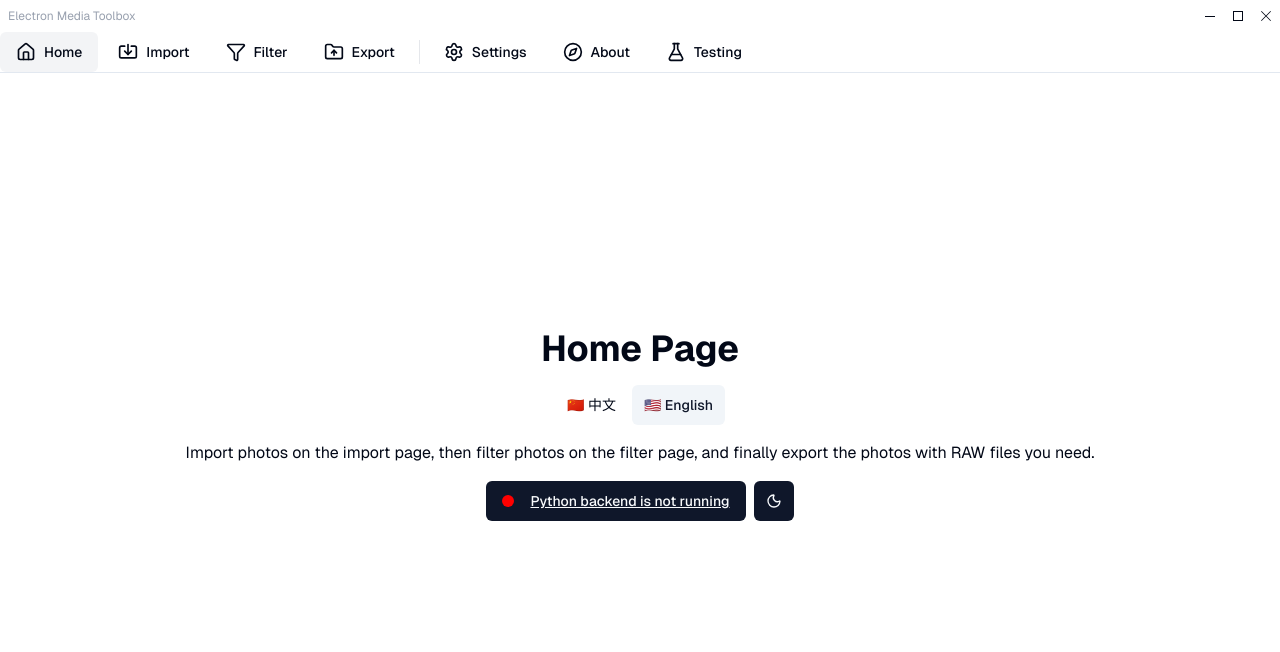
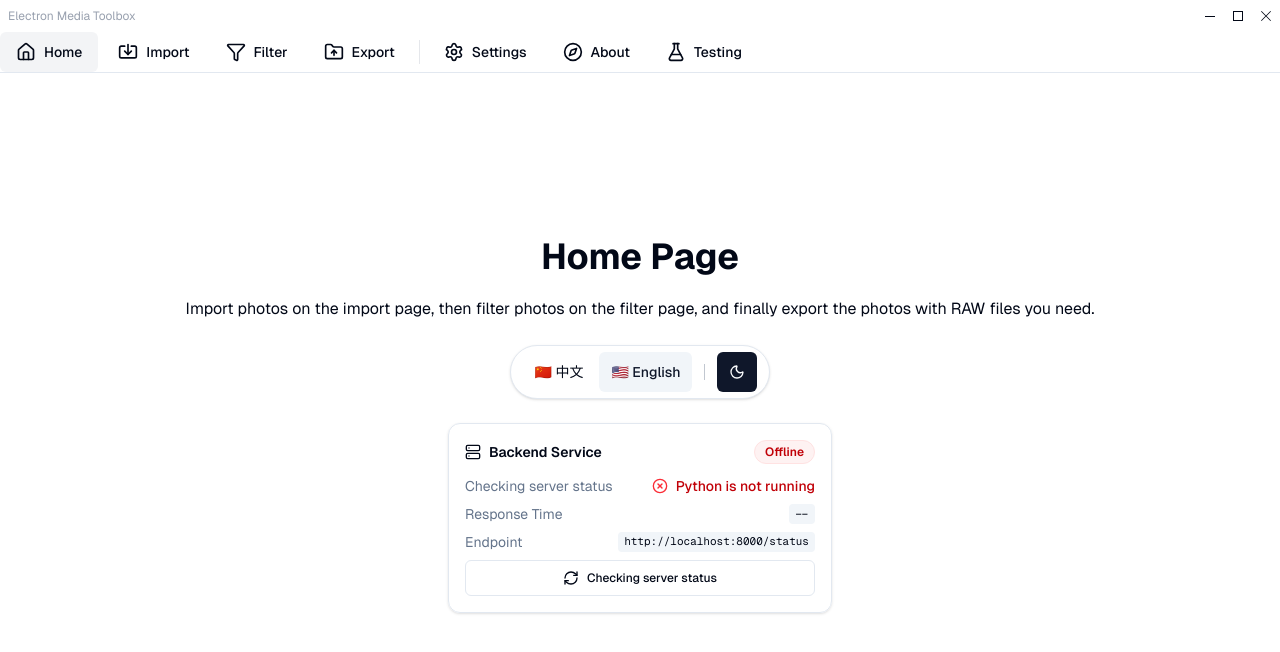
Before and after one commit to SMARK2022/electron-media-toolbox, a React (Vite) app: page / in a window 1280 px wide. Shown: the top 652 px of the page. Built offline with nearby package versions, Linux system fonts and the light colour scheme; no server answers.

Commit message:
feat: 添加主页后端状态监控功能，优化状态显示和响应时间，更新设置页面导入React

```diff
--- a/src/localization/i18n.ts
+++ b/src/localization/i18n.ts
@@ -10,14 +10,22 @@ i18n.use(initReactI18next).init({
           title: "Home Page",
           description: "This is an example of translation in en",
         },
+        homePage: {
+          backendService: "Backend Service",
+          responseTime: "Response Time",
+          endpoint: "Endpoint",
+          statusOnline: "Online",
+          statusOffline: "Offline",
+          statusConnecting: "Connecting",
+        },
         instructions: {
           importPhotos:
             "Import photos on the import page, then filter photos on the filter page, and finally export the photos with RAW files you need.",
         },
         status: {
           checking: "Checking server status",
-          backendRunning: "Python backend is running",
-          backendNotRunning: "Python backend is not running",
+          backendRunning: "Python is running",
+          backendNotRunning: "Python is not running",
           exportingPhotos: "Exporting Photos",
           exportComplete: "Export Complete",
           exportInProgress:
@@ -151,14 +159,22 @@ i18n.use(initReactI18next).init({
           title: "主页",
           description: "这是一个中文翻译示例",
         },
+        homePage: {
+          backendService: "后端服务",
+          responseTime: "响应时间",
+          endpoint: "接口地址",
+          statusOnline: "在线",
+          statusOffline: "离线",
+          statusConnecting: "连接中",
+        },
         instructions: {
           importPhotos:
             "在导入页面中导入照片，然后在筛选页面中进行照片筛选，最终导出您需要的照片 (连带RAW文件)。",
         },
         status: {
           checking: "检查服务器状态中",
-          backendRunning: "Python后端已启动",
-          backendNotRunning: "Python后端未启动",
+          backendRunning: "Python已启动",
+          backendNotRunning: "Python未启动",
           exportingPhotos: "正在导出照片",
           exportComplete: "导出完成",
           exportInProgress: "程序正在保存中，将会耗时较长未响应，请耐心等待。",
--- a/src/pages/HomePage.tsx
+++ b/src/pages/HomePage.tsx
@@ -1,34 +1,55 @@
 import LangToggle from "@/components/LangToggle";
 import ToggleTheme from "@/components/ToggleTheme";
 import { Button } from "@/components/ui/button";
+import { cn } from "@/lib/utils";
+import {
+  Activity,
+  CheckCircle2,
+  XCircle,
+  RefreshCw,
+  Server,
+} from "lucide-react";
 import React, { useEffect, useState } from "react";
 import { useTranslation } from "react-i18next";
 
 export default function HomePage() {
   const { t, i18n } = useTranslation();
   const [serverStatusKey, setServerStatusKey] = useState("status.checking");
-  const [statusColor, setStatusColor] = useState("gray");
+  const [status, setStatus] = useState<"loading" | "success" | "error">(
+    "loading",
+  );
+  const [latency, setLatency] = useState<number | null>(null);
 
   const checkServerStatus = async () => {
     try {
+      setStatus("loading");
+      setServerStatusKey("status.checking");
+      setLatency(null);
+
       const controller = new AbortController();
       const timeoutId = setTimeout(() => controller.abort(), 1000);
+      const start = Date.now();
 
       const response = await fetch("http://localhost:8000/status", {
         signal: controller.signal,
       });
       clearTimeout(timeoutId);
 
+      const end = Date.now();
+
       if (response.ok) {
         setServerStatusKey("status.backendRunning");
-        setStatusColor("green");
+        setStatus("success");
+        setLatency(end - start);
       } else {
         setServerStatusKey("status.backendNotRunning");
-        setStatusColor("red");
+        setStatus("error");
+        setLatency(null);
       }
     } catch {
       setServerStatusKey("status.backendNotRunning");
-      setStatusColor("red");
+      setStatus("error");
+      setLatency(null);
     }
   };
 
@@ -36,30 +57,116 @@ export default function HomePage() {
     checkServerStatus();
   }, [i18n.language]);
 
+  const renderStatusIcon = () => {
+    if (status === "success") {
+      return <CheckCircle2 className="h-4 w-4 text-green-500" />;
+    }
+    if (status === "error") {
+      return <XCircle className="h-4 w-4 text-red-500" />;
+    }
+    return <Activity className="h-4 w-4 animate-pulse text-yellow-500" />;
+  };
+
+  const statusLabelClass = cn(
+    "font-medium text-sm",
+    status === "success"
+      ? "text-green-700"
+      : status === "error"
+        ? "text-red-700"
+        : "text-yellow-700",
+  );
+
+  const badgeClass = cn(
+    "inline-flex items-center gap-1 rounded-full px-2.5 py-0.5 text-[12px] font-semibold border",
+    status === "success" && "border-green-100 bg-green-50 text-green-700",
+    status === "error" && "border-red-100 bg-red-50 text-red-700",
+    status === "loading" && "border-yellow-100 bg-yellow-50 text-yellow-700",
+  );
+
+  const checkLabel = t("actions.checkStatus");
+  const checkButtonText =
+    checkLabel === "actions.checkStatus" ? t("status.checking") : checkLabel;
+
   return (
     <div className="flex min-h-screen items-center justify-center">
-      <div className="flex flex-col items-center gap-4 pb-24 text-center">
+      <div className="flex flex-col items-center gap-[2.5vh] pb-24 text-center">
         {/* 标题 */}
         <h1 className="text-4xl font-bold">{t("page.title")}</h1>
-
-        {/* 语言切换 */}
-        <LangToggle />
 
         {/* 说明文案 */}
         <p className="mx-auto max-w-[80vw] break-words whitespace-normal">
           {t("instructions.importPhotos")}
         </p>
 
-        {/* 按钮 + 主题切换 */}
-        <div className="flex items-center space-x-2">
-          <Button onClick={checkServerStatus} className="underline">
-            <span
-              className="mr-2 h-3 w-3 rounded-full"
-              style={{ backgroundColor: statusColor }}
-            ></span>
-            {t(serverStatusKey)}
+        {/* 语言切换 + 主题切换：合并为一块 */}
+        <div className="bg-background mt-1 flex items-center gap-2 rounded-full border px-3 py-1.5 shadow-sm">
+          <LangToggle />
+          <div className="bg-muted-foreground/40 mx-1 h-4 w-px" />
+          <ToggleTheme />
+        </div>
+
+        {/* 后端状态卡片（包含状态 + 延迟 + 地址 + 按钮） */}
+        <div className="bg-background/80 mt-1 w-full max-w-sm rounded-xl border p-4 text-left shadow-sm">
+          {/* 顶部标题 + 状态 Badge */}
+          <div className="mb-3 flex items-center justify-between">
+                <div className="flex items-center gap-2 text-sm font-semibold">
+                  <Server className="h-4 w-4" />
+                  <span>{t("homePage.backendService")}</span>
+                </div>
+                <div className={badgeClass}>
+                  <span>
+                    {status === "success"
+                      ? t("homePage.statusOnline")
+                      : status === "error"
+                        ? t("homePage.statusOffline")
+                        : t("homePage.statusConnecting")}
+                  </span>
+                </div>
+              </div>
+
+          {/* 状态行 */}
+          <div className="mb-2 flex items-center justify-between text-sm">
+            <span className="text-muted-foreground">
+              {t("status.checking")}
+            </span>
+            <div className="flex items-center gap-2">
+              {renderStatusIcon()}
+              <span className={statusLabelClass}>{t(serverStatusKey)}</span>
+            </div>
+          </div>
+
+          {/* 延迟行 */}
+          <div className="mb-2 flex items-center justify-between text-sm">
+            <span className="text-muted-foreground">{t("homePage.responseTime")}</span>
+            <span className="bg-muted text-foreground rounded px-1.5 py-0.5 font-mono text-xs">
+              {status === "success" && latency != null ? `${latency} ms` : "--"}
+            </span>
+          </div>
+
+          {/* 地址行 */}
+          <div className="mb-2 flex items-center justify-between text-sm">
+            <span className="text-muted-foreground">{t("homePage.endpoint")}</span>
+            <code className="bg-muted rounded px-1.5 py-0.5 text-[11px] text-right break-words max-w-[65%]">
+              http://localhost:8000/status
+            </code>
+          </div>
+
+          {/* 检查按钮 */}
+          <Button
+            onClick={checkServerStatus}
+            variant="outline"
+            size="sm"
+            disabled={status === "loading"}
+            className="mt-1 flex w-full items-center justify-center gap-2 text-xs"
+          >
+            <RefreshCw
+              className={cn(
+                "h-3.5 w-3.5",
+                status === "loading" && "animate-spin",
+              )}
+            />
+            <span>{checkButtonText}</span>
           </Button>
-          <ToggleTheme />
         </div>
       </div>
     </div>
--- a/src/pages/SettingsPage.tsx
+++ b/src/pages/SettingsPage.tsx
@@ -1,4 +1,6 @@
 "use client";
+
+import React from "react";
 
 import { Button } from "@/components/ui/button";
 import {
```
